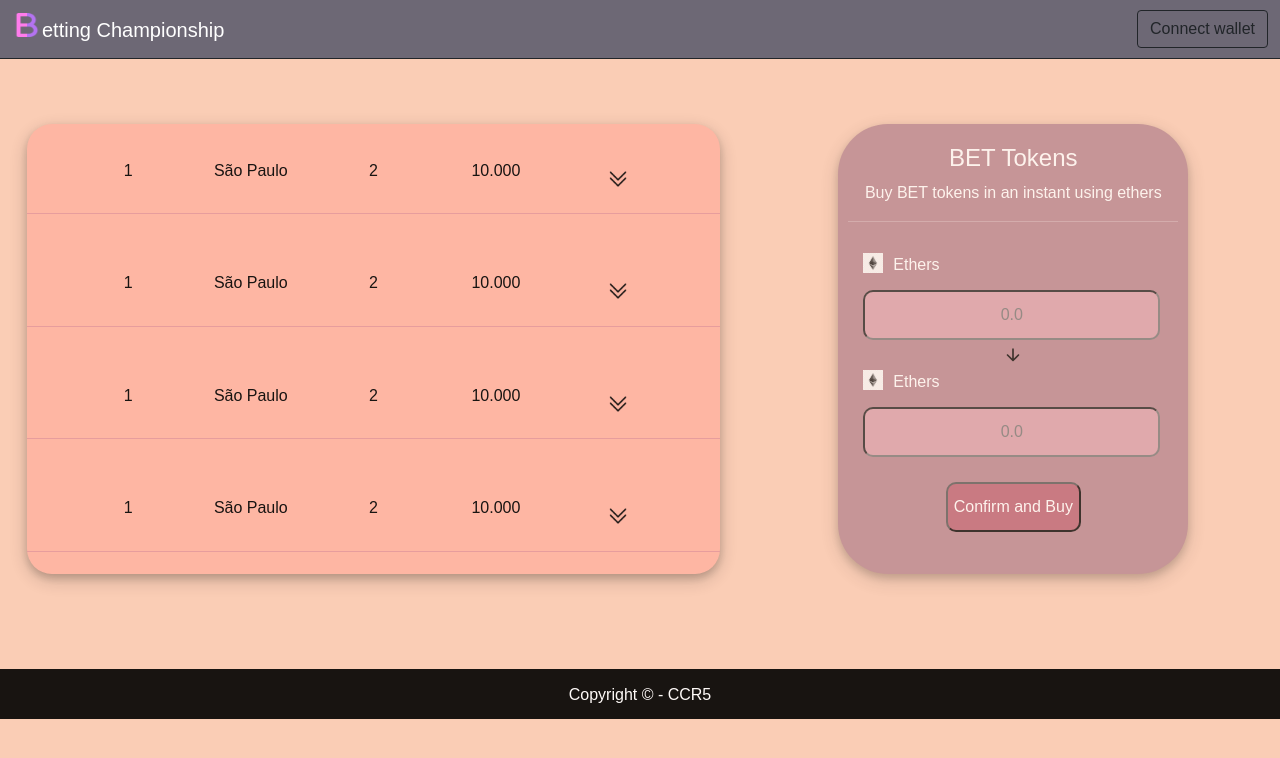
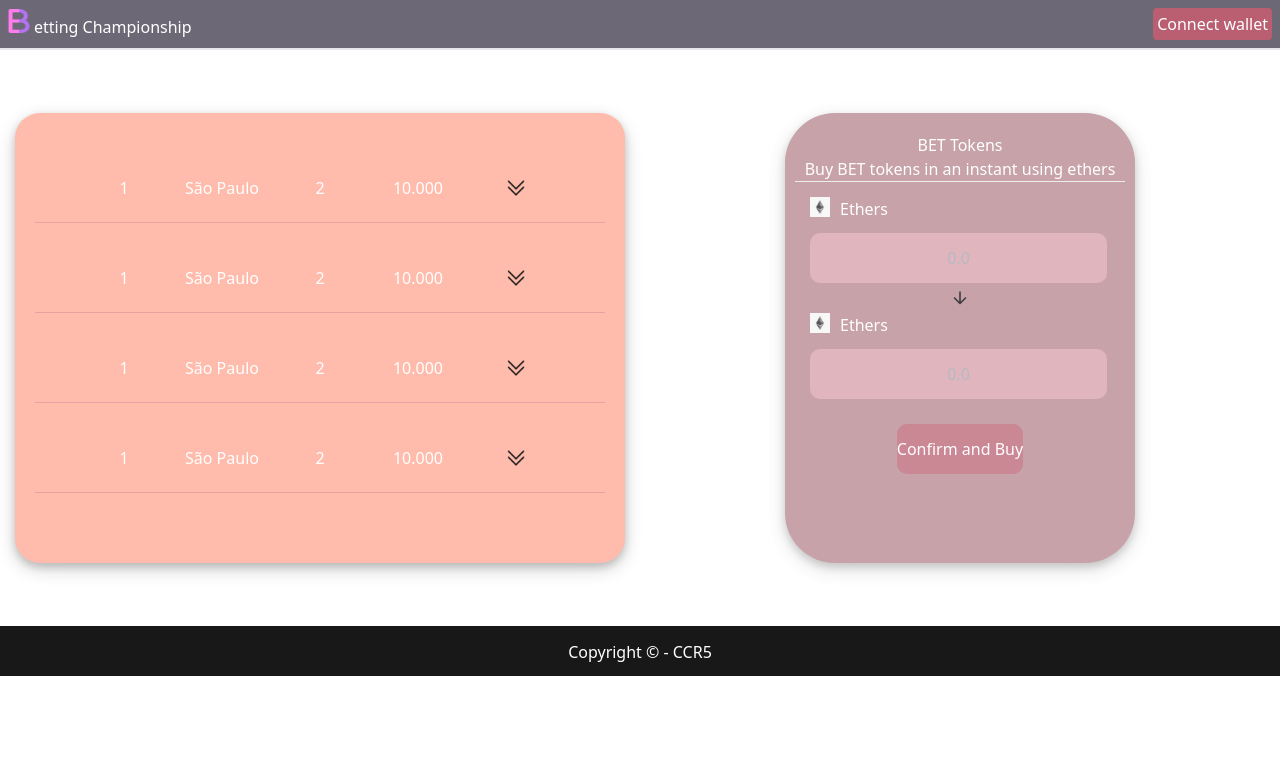
Before and after one commit to ccr5/betting-championship-dapp, a Next.js app: page / in a window 1280 px wide. Shown: the top 758 px of the page. Built offline with nearby package versions, Linux system fonts and the light colour scheme.

Commit message:
starting to use tailwindcss

```diff
--- a/components/footer/footer.tsx
+++ b/components/footer/footer.tsx
@@ -3,7 +3,7 @@ import styles from 'Footer.module.css'
 
 const Footer: NextComponentType = () => {
   return (
-    <footer style={{ borderTop: "1px solid", borderTopColor: "black" }}>
+    <footer className="flex justify-center items-center text-white bg-black opacity-90 min-h-[50px] border-t-2 border-solid border-t-black">
       Copyright © - CCR5
     </footer>
   )
--- a/components/navbar/navbar.tsx
+++ b/components/navbar/navbar.tsx
@@ -1,21 +1,14 @@
 import { NextComponentType } from "next";
 import Image from "next/image"
 import logo from "../../public/logo.png"
-import styles from '.Navbar.module.css'
-
+import { ethers } from "ethers";
 
 const Navbar: NextComponentType = () => {
+
 	return (
-		<nav
-			className="navbar navbar-expand-lg navbar-dark"
-			style={{
-				backgroundColor: "#6D6875",
-				borderBottom: "1px solid",
-				alignItems: "center"
-			}}
-		>
-			< div className="container-fluid" >
-				<a className="navbar-brand" href="#">
+		<nav className="flex w-full text-white min-h-[50px] bg-[#6D6875] items-center border-solid border-b-2">
+			<div className="flex items-center p-1" >
+				<a href="#">
 					<Image
 						src={logo}
 						alt=""
@@ -25,9 +18,9 @@ const Navbar: NextComponentType = () => {
 					/>
 					etting Championship
 				</a>
-				<form className="d-flex">
-					<button className="btn btn-outline-dark" type="submit">Connect wallet</button>
-				</form>
+				<button className="absolute right-2 bg-[#b95f71] rounded h-8 min-w-min p-1 hover:bg-[#d89da9] transition-colors" type="submit">
+					Connect wallet
+				</button>
 			</div >
 		</nav >
 	)
--- a/components/team/index.tsx
+++ b/components/team/index.tsx
@@ -13,16 +13,16 @@ const Team: NextComponentType = () => {
       <button className={styles.team} onClick={() => setIsOpen(!isOpen)}>
         <div className={styles.info}>
           <div className={styles.teamInfo}>
-            <p>1</p>
+            1
           </div>
           <div className={styles.teamInfo}>
-            <p>São Paulo</p>
+            São Paulo
           </div>
           <div className={styles.teamInfo}>
-            <p>2</p>
+            2
           </div>
           <div className={styles.teamInfo}>
-            <p>10.000</p>
+            10.000
           </div>
           <div className={styles.teamInfo}>
             <Image
@@ -38,7 +38,7 @@ const Team: NextComponentType = () => {
       {isOpen &&
         <div className={styles.details}>
           <div className={styles.teamDetails}>
-            <p> You have betting in {"São Paulo"} a total of: {"10.000"} BETs</p>
+            You have betting in {"São Paulo"} a total of: {"10.000"} BETs
           </div>
           <div className={styles.teamDetails}>
             <input className={styles.teamAmount} style={{ width: "90%" }} type="text" placeholder="0.0" aria-label="0.0" />
--- a/components/teams/teams.tsx
+++ b/components/teams/teams.tsx
@@ -8,20 +8,17 @@ const Teams: NextComponentType = () => {
 
   return (
     <div className={styles.teams}>
-      <table className={styles.teamsTable}>
-        <thead></thead>
-        <tbody id="teamsResults">
+      <div className={styles.teamsTable}>
         {
           array.map((value) => {
             return (
-                <tr key={value}>
+              <div key={value}>
                 <Team />
-                </tr>
+              </div>
             )
           })
         }
-        </tbody>
-      </table>
+      </div>
     </div>
   )
 }
--- a/pages/_app.tsx
+++ b/pages/_app.tsx
@@ -1,4 +1,3 @@
-import 'bootstrap/dist/css/bootstrap.css'
 import '../styles/globals.css'
 import type { AppProps } from 'next/app'
 
--- a/pages/index.tsx
+++ b/pages/index.tsx
@@ -4,8 +4,12 @@ import Navbar from '../components/navbar/navbar'
 import Footer from '../components/footer/footer'
 import Teams from '../components/teams/teams'
 import Tokens from '../components/tokens'
+import { useState } from 'react'
 
 const Home: NextPage = () => {
+
+  const [account, setAccount] = useState("")
+
   return (
     <>
       <Head>
@@ -13,12 +17,12 @@ const Home: NextPage = () => {
         <meta name="viewport" content="initial-scale=1.0, width=device-width" />
       </Head>
       <Navbar />
-      <div className="container-fluid" style={{ marginTop: "50px", marginBottom: "80px" }}>
-        <div className="row content">
-          <div className="col-7">
+      <div className="mt-12 mb-12">
+        <div className="flex">
+          <div className="w-1/2">
             <Teams />
           </div>
-          <div className="col-5">
+          <div className="w-1/2">
             <Tokens />
           </div>
         </div>
--- /dev/null
+++ b/postcss.config.js
@@ -0,0 +1,6 @@
+module.exports = {
+  plugins: {
+    tailwindcss: {},
+    autoprefixer: {},
+  },
+}
--- a/styles/globals.css
+++ b/styles/globals.css
@@ -1,28 +1,3 @@
-html,
-body {
-  padding: 0;
-  margin: 0;
-  font-family: Kanit, sans-serif;
-  background-color: #facdb5;
-}
-
-footer {
-  display: flex;
-  justify-content: center;
-  align-items: center;
-  flex-grow: 1;
-  color: white;
-  min-height: 50px;
-  opacity: 0.9;
-  background-color: black;
-}
-
-a {
-  color: inherit;
-  text-decoration: none;
-}
-
-* {
-  box-sizing: border-box;
-  -webkit-font-smoothing: antialiased;
-}
+@tailwind base;
+@tailwind components;
+@tailwind utilities;
--- /dev/null
+++ b/tailwind.config.js
@@ -0,0 +1,10 @@
+module.exports = {
+  content: [
+    "./pages/**/*.tsx",
+    "./components/**/*.tsx",
+  ],
+  theme: {
+    extend: {},
+  },
+  plugins: [],
+}
```
Also changed, not shown: package.json (+6 -2 lines), 1 other file (tests, documents, lock files or other folders). Lines whose indentation alone changed are shown as unchanged.
